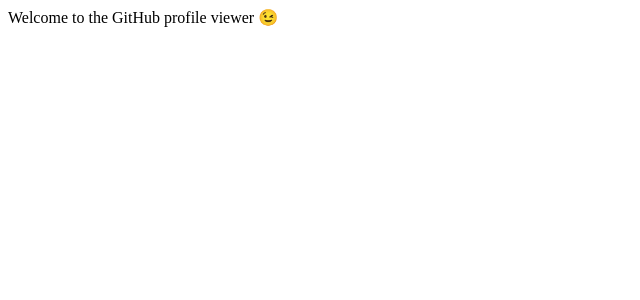
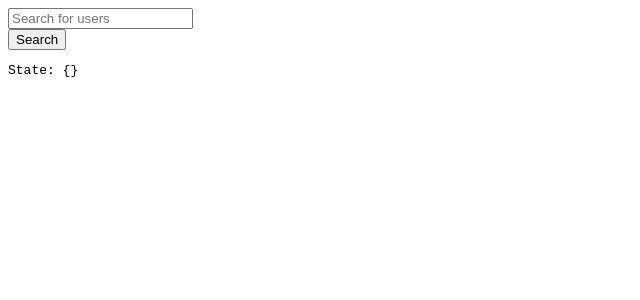
Before and after one commit to fatfisz/tooploox-demo-app, a Next.js app: page / in a window 1280 px wide. Shown: the top 300 px of the page, without its empty margins (0-640 px from the left). Built offline with nearby package versions, Linux system fonts and the light colour scheme.

Commit message:
Add the Header and some design system scaffolding

```diff
--- a/pages/index.tsx
+++ b/pages/index.tsx
@@ -1,5 +1,13 @@
-import { ReactElement } from 'react';
+import { ReactElement, useState } from 'react';
+
+import { Header } from 'components/Header';
 
 export default function Index(): ReactElement {
-  return <>Welcome to the GitHub profile viewer 😉</>;
+  const [login, setLogin] = useState<string>();
+  return (
+    <>
+      <Header onLoginChange={setLogin} />
+      <pre>State: {JSON.stringify({ login }, null, 2)}</pre>
+    </>
+  );
 }
--- /dev/null
+++ b/src/components/Header.tsx
@@ -0,0 +1,34 @@
+import { ReactElement, useCallback, useState } from 'react';
+
+import { Box, Button, Column, Columns, ContentBlock, Form, TextInput } from 'design-system';
+
+export function Header({
+  onLoginChange,
+}: {
+  onLoginChange: (value: string) => void;
+}): ReactElement {
+  const [value, setValue] = useState('');
+  const onSubmit = useLoginSubmitHandler(value, onLoginChange);
+  return (
+    <Form onSubmit={onSubmit}>
+      <Box background="panelBackground" padding="medium" shadow="basic">
+        <ContentBlock>
+          <Columns space="small">
+            <Column>
+              <TextInput placeholder="Search for users" search value={value} onChange={setValue} />
+            </Column>
+            <Column width="content">
+              <Button submit>Search</Button>
+            </Column>
+          </Columns>
+        </ContentBlock>
+      </Box>
+    </Form>
+  );
+}
+
+function useLoginSubmitHandler(value: string, onLoginChange: (value: string) => void): () => void {
+  return useCallback(() => {
+    onLoginChange(value);
+  }, [value, onLoginChange]);
+}
--- /dev/null
+++ b/src/design-system/Box.tsx
@@ -0,0 +1,28 @@
+import { ReactElement, ReactNode } from 'react';
+
+import { BorderRadius, Color, Shadow, Spacing } from 'design-system/Theme';
+
+export function Box({
+  background,
+  borderRadius,
+  children,
+  padding,
+  shadow,
+}: {
+  background?: Color;
+  borderRadius?: BorderRadius;
+  children: ReactNode;
+  padding?: Spacing;
+  shadow?: Shadow;
+}): ReactElement {
+  return (
+    <div
+      data-background={background}
+      data-border-radius={borderRadius}
+      data-padding={padding}
+      data-shadow={shadow}
+    >
+      {children}
+    </div>
+  );
+}
--- /dev/null
+++ b/src/design-system/Button.tsx
@@ -0,0 +1,11 @@
+import { ReactElement } from 'react';
+
+export function Button({
+  children,
+  submit = false,
+}: {
+  children: string;
+  submit?: boolean;
+}): ReactElement {
+  return <button type={submit ? 'submit' : 'button'}>{children}</button>;
+}
--- /dev/null
+++ b/src/design-system/Column.tsx
@@ -0,0 +1,13 @@
+import { ReactElement, ReactNode } from 'react';
+
+type Width = 'fluid' | 'content';
+
+export function Column({
+  children,
+  width = 'fluid',
+}: {
+  children: ReactNode;
+  width?: Width;
+}): ReactElement {
+  return <div data-width={width}>{children}</div>;
+}
--- /dev/null
+++ b/src/design-system/Columns.tsx
@@ -0,0 +1,21 @@
+import { ReactElement, ReactNode } from 'react';
+
+import { Spacing } from 'design-system/Theme';
+
+type AlignY = 'bottom' | 'center' | 'top';
+
+export function Columns({
+  alignY = 'top',
+  children,
+  space,
+}: {
+  alignY?: AlignY;
+  children: ReactNode;
+  space?: Spacing;
+}): ReactElement {
+  return (
+    <div data-align-y={alignY} data-space={space}>
+      {children}
+    </div>
+  );
+}
--- /dev/null
+++ b/src/design-system/ContentBlock.tsx
@@ -0,0 +1,5 @@
+import { ReactElement, ReactNode } from 'react';
+
+export function ContentBlock({ children }: { children: ReactNode }): ReactElement {
+  return <div>{children}</div>;
+}
--- /dev/null
+++ b/src/design-system/Form.tsx
@@ -0,0 +1,22 @@
+import { FormEvent as ReactFormEvent, ReactElement, ReactNode, useCallback } from 'react';
+
+export function Form({
+  children,
+  onSubmit,
+}: {
+  children: ReactNode;
+  onSubmit: () => void;
+}): ReactElement {
+  const onSubmitWithPreventDefault = useCallback(
+    (event: ReactFormEvent<HTMLFormElement>) => {
+      event.preventDefault();
+      onSubmit();
+    },
+    [onSubmit],
+  );
+  return (
+    <form action="." onSubmit={onSubmitWithPreventDefault}>
+      {children}
+    </form>
+  );
+}
--- /dev/null
+++ b/src/design-system/TextInput.tsx
@@ -0,0 +1,27 @@
+import { ChangeEvent as ReactChangeEvent, ReactElement, useCallback } from 'react';
+
+export function TextInput({
+  placeholder,
+  search,
+  value,
+  onChange,
+}: {
+  placeholder?: string;
+  search?: boolean;
+  value: string;
+  onChange: (value: string) => void;
+}): ReactElement {
+  const handleChange = useCallback(
+    (event: ReactChangeEvent<HTMLInputElement>) => onChange(event.target.value),
+    [onChange],
+  );
+  return (
+    <input
+      placeholder={placeholder}
+      type="text"
+      value={value}
+      onChange={handleChange}
+      data-search={search}
+    />
+  );
+}
--- /dev/null
+++ b/src/design-system/Theme.tsx
@@ -0,0 +1,4 @@
+export type BorderRadius = unknown;
+export type Color = unknown;
+export type Shadow = unknown;
+export type Spacing = unknown;
--- /dev/null
+++ b/src/design-system/index.tsx
@@ -0,0 +1,7 @@
+export { Box } from 'design-system/Box';
+export { Button } from 'design-system/Button';
+export { Column } from 'design-system/Column';
+export { Columns } from 'design-system/Columns';
+export { ContentBlock } from 'design-system/ContentBlock';
+export { Form } from 'design-system/Form';
+export { TextInput } from 'design-system/TextInput';
```
